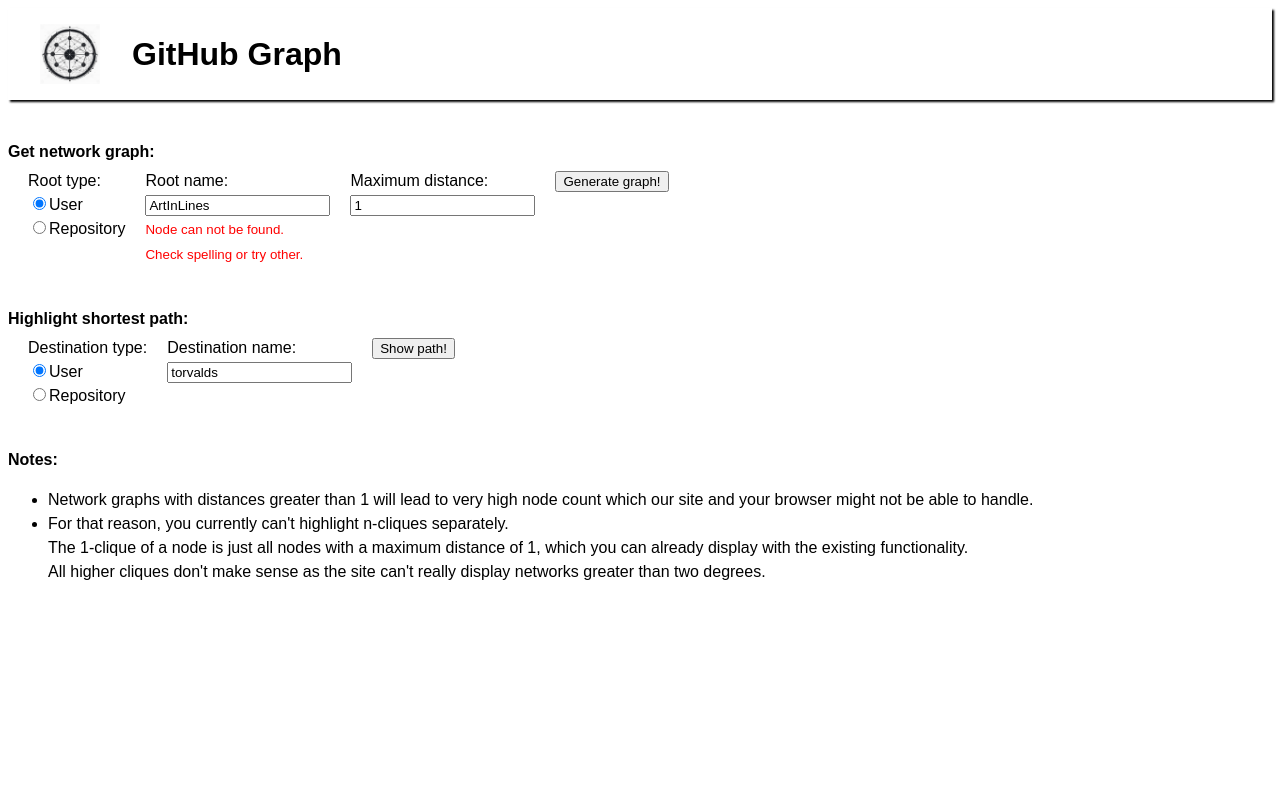
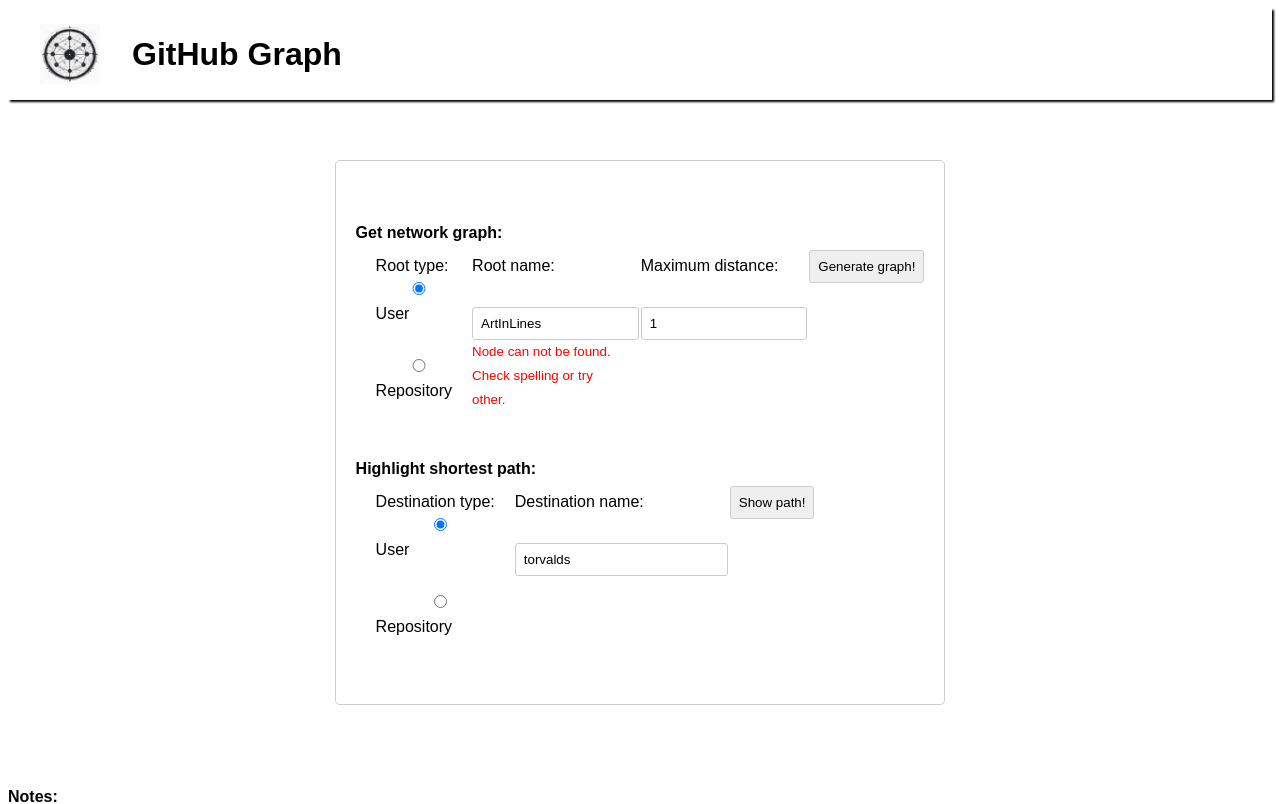
Before and after one commit to ArtInLines/github-graph, an Angular app in the folder frontend/: page / in a window 1280 px wide. Shown: the top 804 px of the page. Built offline with nearby package versions, Linux system fonts and the light colour scheme; no server answers; what @swimlane/ngx-graph would draw is missing.

Commit message:
chore: only show abbreviation for edges and adapting css for request form

```diff
--- a/frontend/src/app/network/network.component.html
+++ b/frontend/src/app/network/network.component.html
@@ -44,7 +44,7 @@
 
   <ng-template #linkTemplate let-link>
     <svg:g class="edge">
-      <svg:path class="line" stroke-width="2" marker-end="url(#arrow)"></svg:path>
+      <svg:path class="line" stroke-width="4" marker-end="url(#arrow)"></svg:path>
       <svg:text class="edge-label" text-anchor="middle">
         <textPath
           class="text-path"
@@ -52,7 +52,7 @@
           [style.dominant-baseline]="link.dominantBaseline"
           startOffset="50%"
         >
-          {{link.label}}
+          {{link.label.charAt(0)}}
         </textPath>
       </svg:text>
     </svg:g>
--- a/frontend/src/app/request/request.component.css
+++ b/frontend/src/app/request/request.component.css
@@ -17,3 +17,50 @@
   color: red;
   font-size: smaller;
 }
+
+/* Basic styling */
+.form {
+  display: flex;
+  justify-content: space-around;
+  margin: 20px auto;
+}
+
+.settings {
+  width: 45%;
+  padding: 20px;
+  border: 1px solid #ccc;
+  border-radius: 5px;
+}
+
+h2 {
+  margin-bottom: 15px;
+}
+
+.input-group {
+  margin-bottom: 15px;
+}
+
+label {
+  display: block;
+  margin-bottom: 5px;
+}
+
+input,
+select,
+button {
+  width: 100%;
+  padding: 8px;
+  border-radius: 3px;
+  border: 1px solid #ccc;
+}
+
+button {
+  background-color: #007bff;
+  color: white;
+  cursor: pointer;
+  transition: background-color 0.3s ease;
+}
+
+button:hover {
+  background-color: #0056b3;
+}
--- a/frontend/src/app/request/request.component.html
+++ b/frontend/src/app/request/request.component.html
@@ -1,3 +1,6 @@
+
+<div class="form">
+  <div class="settings">
 <div>
   <b>Get network graph:</b><br>
   <div class="form_container">
@@ -20,9 +23,8 @@
     <form class="form_field">
       <input type="submit" value="Generate graph!" (click)="requestData()">
     </form>
-  </div>
 </div>
-
+</div>
 <div>
   <b>Highlight shortest path:</b><br>
   <div class="form_container">
@@ -41,9 +43,11 @@
     <form class="form_field">
       <input type="submit" value="Show path!" (click)="getShortestPath()">
     </form>
+
   </div>
 </div>
-
+  </div>
+</div>
 <div>
   <b>Notes:</b>
   <ul>
```
